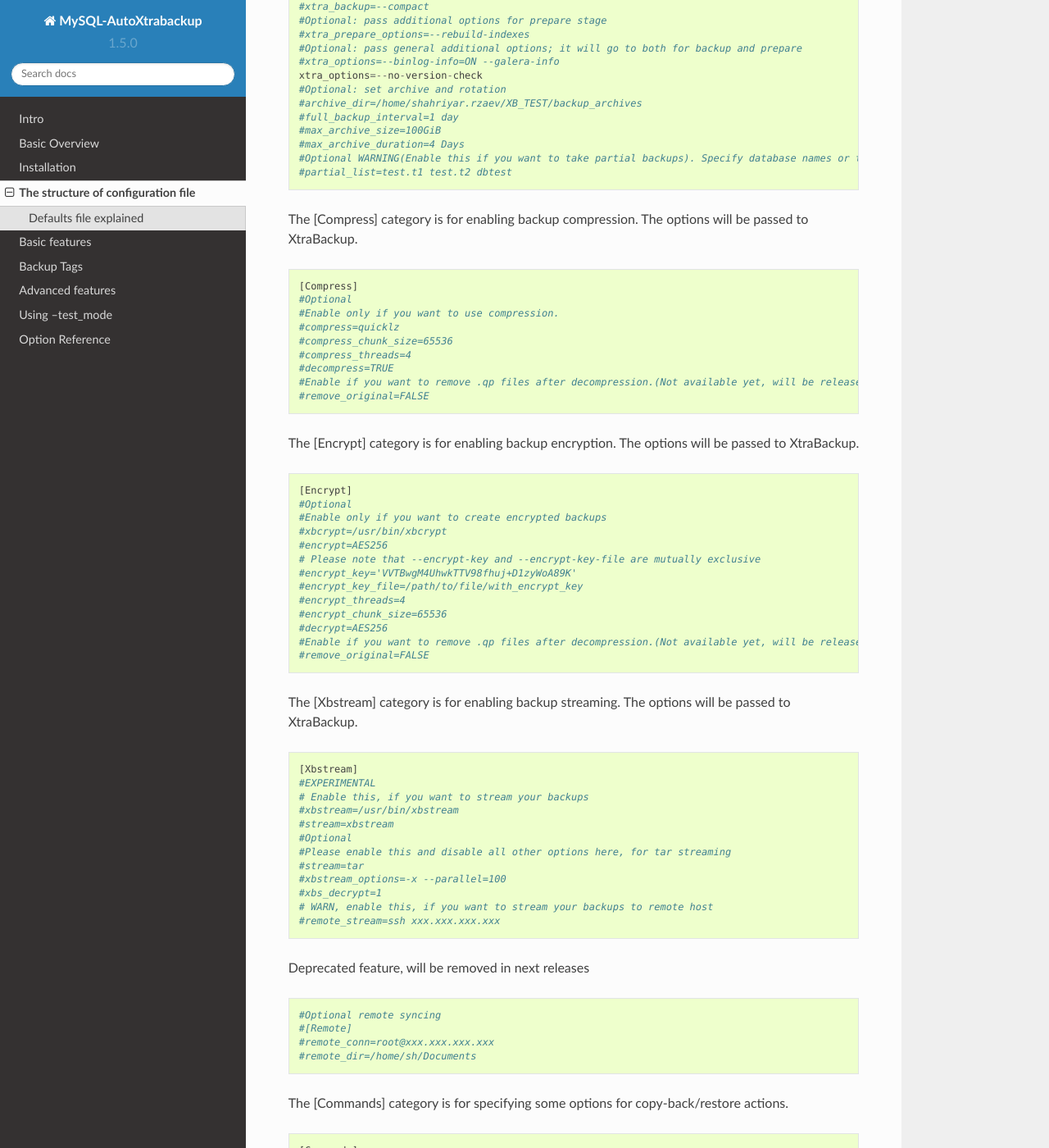
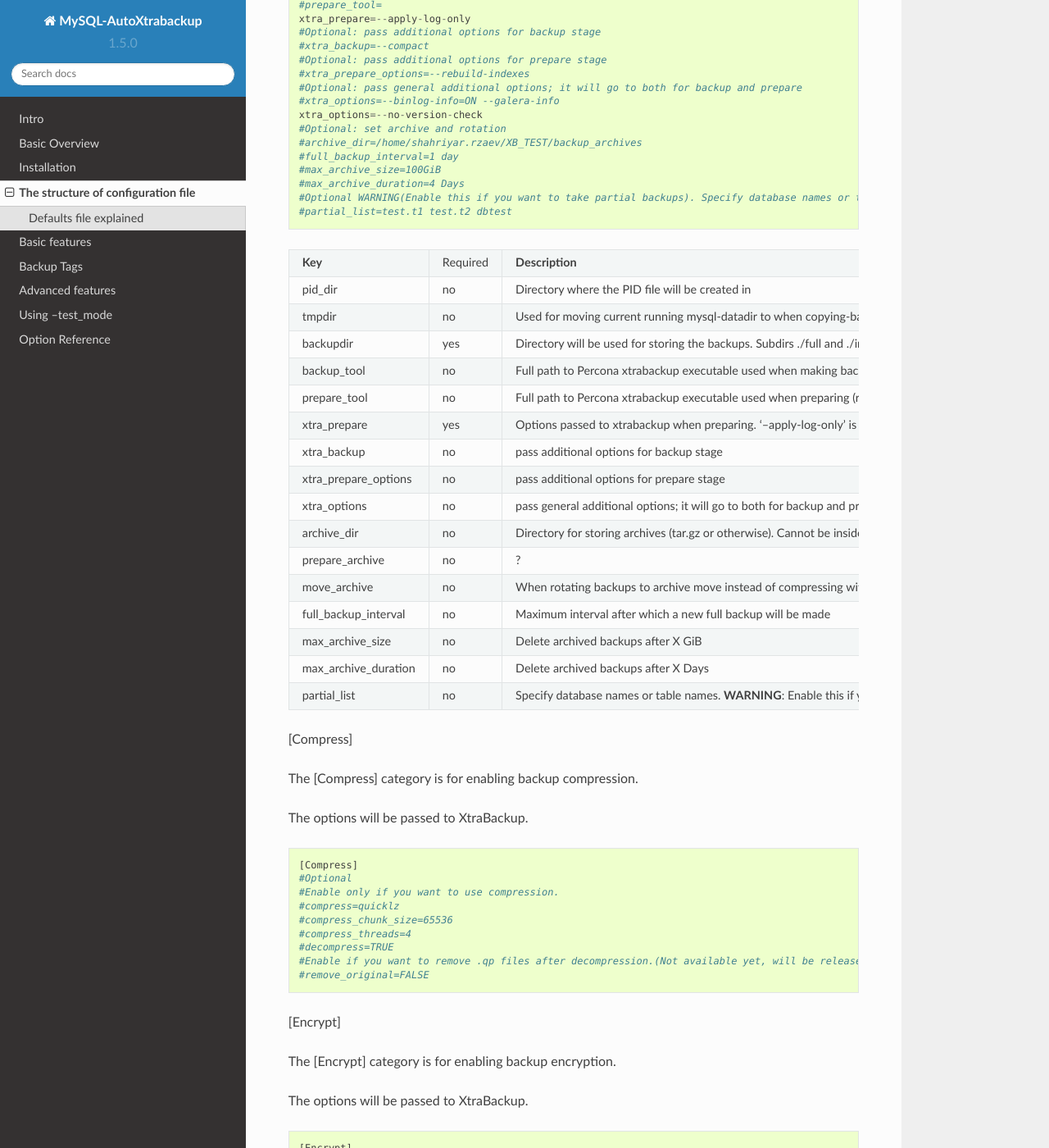
Before and after one commit to ShahriyarR/MySQL-AutoXtraBackup, a Sphinx documentation site: the page built from docs/config_file.rst, in a window 1280 px wide and 1400 px high, scrolled down 906 px. Shown: the whole window at 82% size. Built offline with Sphinx 7.4.7 and the Read the Docs theme 2.0.0, drawn with Linux system fonts in a browser that asks for light colours; some of the changed text lies outside the part shown.

Commit message:
Update of docs of configfile [Backup] options explained more in detail.

```diff
--- a/docs/config_file.rst
+++ b/docs/config_file.rst
@@ -27,6 +27,7 @@ The [MySQL] category is for specifying information about MySQL instance.
     mysql_port=3306
     datadir=/var/lib/mysql
 
+[Backup]
 
 The [Backup] category is for specifying information about backup/prepare process itself.
 
@@ -58,8 +59,52 @@ The [Backup] category is for specifying information about backup/prepare process
     #Optional WARNING(Enable this if you want to take partial backups). Specify database names or table names.
     #partial_list=test.t1 test.t2 dbtest
 
++----------------------+----------+-----------------------------------------------------------------------------+
+| **Key**              | Required | **Description**                                                             |
++----------------------+----------+-----------------------------------------------------------------------------+
+| pid_dir              | no       | Directory where the PID file will be created in                             |
++----------------------+----------+-----------------------------------------------------------------------------+
+| tmpdir               | no       | Used for moving current running mysql-datadir to when copying-back          |
+|                      |          | (restoring) an archive                                                      |
++----------------------+----------+-----------------------------------------------------------------------------+
+| backupdir            | yes      | Directory will be used for storing the backups. Subdirs ./full and ./inc    |
+|                      |          | will be created                                                             |
++----------------------+----------+-----------------------------------------------------------------------------+
+| backup_tool          | no       | Full path to Percona xtrabackup executable used when making backup          |
++----------------------+----------+-----------------------------------------------------------------------------+
+| prepare_tool         | no       | Full path to Percona xtrabackup executable used when preparing (restoring)  |
++----------------------+----------+-----------------------------------------------------------------------------+
+| xtra_prepare         | yes      | Options passed to xtrabackup when preparing.                                |
+|                      |          | '--apply-log-only' is essential to allow further incremental                |
+|                      |          | backups to be made. See[1]                                                  |
++----------------------+----------+-----------------------------------------------------------------------------+
+| xtra_backup          | no       | pass additional options for backup stage                                    |
++----------------------+----------+-----------------------------------------------------------------------------+
+| xtra_prepare_options | no       | pass additional options for prepare stage                                   |
++----------------------+----------+-----------------------------------------------------------------------------+
+| xtra_options         | no       | pass general additional options; it will go to both for backup and prepare  |
++----------------------+----------+-----------------------------------------------------------------------------+
+| archive_dir          | no       | Directory for storing archives (tar.gz or otherwise). Cannot be inside the  |
+|                      |          | 'backupdir' above                                                           |
++----------------------+----------+-----------------------------------------------------------------------------+
+| prepare_archive      | no       | ?                                                                           |
++----------------------+----------+-----------------------------------------------------------------------------+
+| move_archive         | no       | When rotating backups to archive move instead of compressing with tar.gz    |
++----------------------+----------+-----------------------------------------------------------------------------+
+| full_backup_interval | no       | Maximum interval after which a new full backup will be made                 |
++----------------------+----------+-----------------------------------------------------------------------------+
+| max_archive_size     | no       | Delete archived backups after X GiB                                         |
++----------------------+----------+-----------------------------------------------------------------------------+
+| max_archive_duration | no       | Delete archived backups after X Days                                        |
++----------------------+----------+-----------------------------------------------------------------------------+
+| partial_list         | no       | Specify database names or table names.                                      |
+|                      |          | **WARNING**: Enable this if you want to take partial backups                |
++----------------------+----------+-----------------------------------------------------------------------------+
+
+[Compress]
 
 The [Compress] category is for enabling backup compression.
+
 The options will be passed to XtraBackup.
 
 ::
@@ -74,7 +119,10 @@ The options will be passed to XtraBackup.
     #Enable if you want to remove .qp files after decompression.(Not available yet, will be released with XB 2.3.7 and 2.4.6)
     #remove_original=FALSE
 
+[Encrypt]
+
 The [Encrypt] category is for enabling backup encryption.
+
 The options will be passed to XtraBackup.
 
 ::
@@ -148,3 +204,5 @@ So just ignore this, it is actually for myself :)
     xb_configs=xb_2_4_ps_5_6.conf xb_2_4_ps_5_7.conf xb_2_3_ps_5_6.conf xb_2_3_ps_5_5.conf xb_2_4_ps_5_5.conf
     default_mysql_options=--log-bin=mysql-bin,--log-slave-updates,--server-id={},--gtid-mode=ON,--enforce-gtid-consistency,--binlog-format=row
     mysql_options=--innodb_buffer_pool_size=1G 2G 3G,--innodb_log_file_size=1G 2G 3G,--innodb_page_size=4K 8K 16K 32K 64K
+
+[1]: https://www.percona.com/doc/percona-xtrabackup/LATEST/xtrabackup_bin/incremental_backups.html#preparing-the-incremental-backups
```
Also changed, not shown: other parts of docs/config_file.rst (+8 -0 lines).
